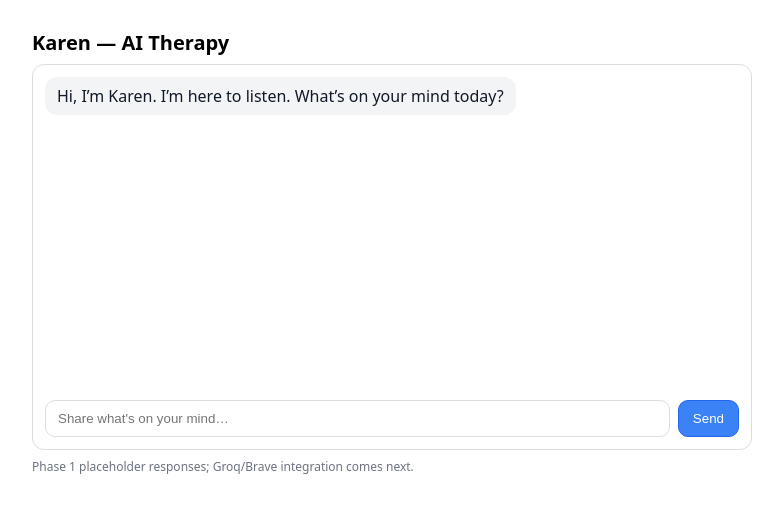
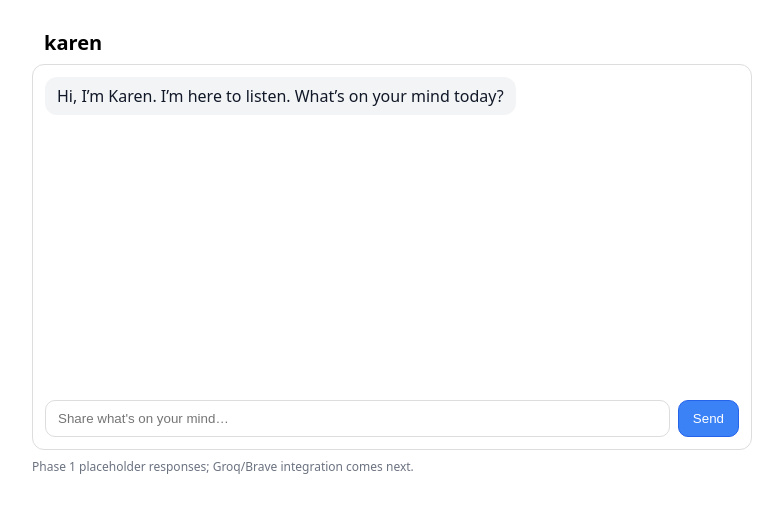
Before and after one commit to jerrymcma/karen, a Next.js app in the folder web/: page / in a window 1280 px wide. Shown: the top 512 px of the page, without its empty margins (248-1031 px from the left). Built offline with nearby package versions, Linux system fonts and the light colour scheme.

Commit message:
karen_text

```diff
--- a/web/app/page.tsx
+++ b/web/app/page.tsx
@@ -65,7 +65,7 @@ export default function HomePage() {
         fontFamily: "system-ui, -apple-system, Segoe UI, Roboto, Arial, sans-serif",
       }}
     >
-      <h1 style={{ fontSize: 20, marginBottom: 8 }}>Karen — AI Therapy</h1>
+      <h1 style={{ fontSize: 20, marginBottom: 8, marginLeft: 12 }}>karen</h1>
       <div
         style={{
           border: "1px solid #ddd",
```
